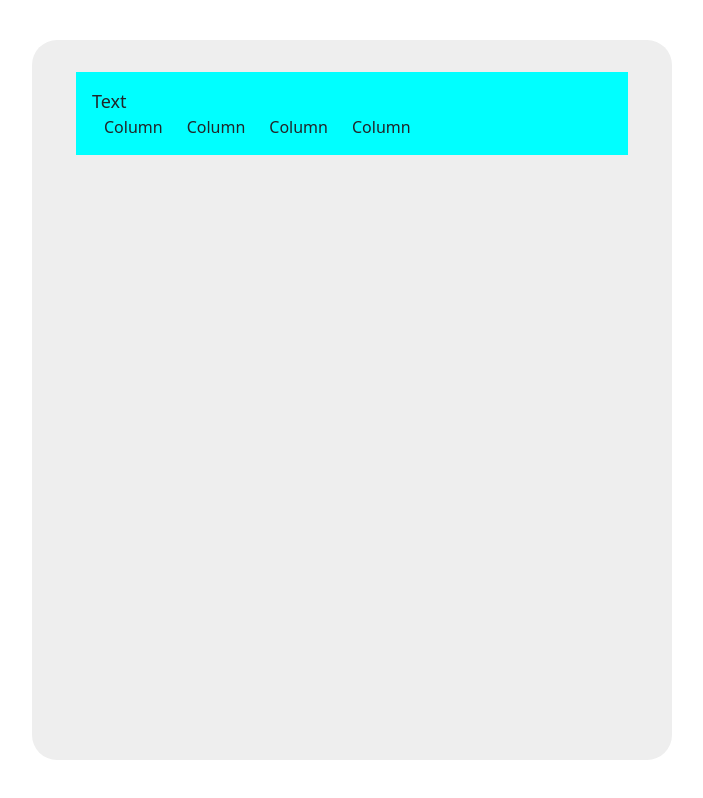
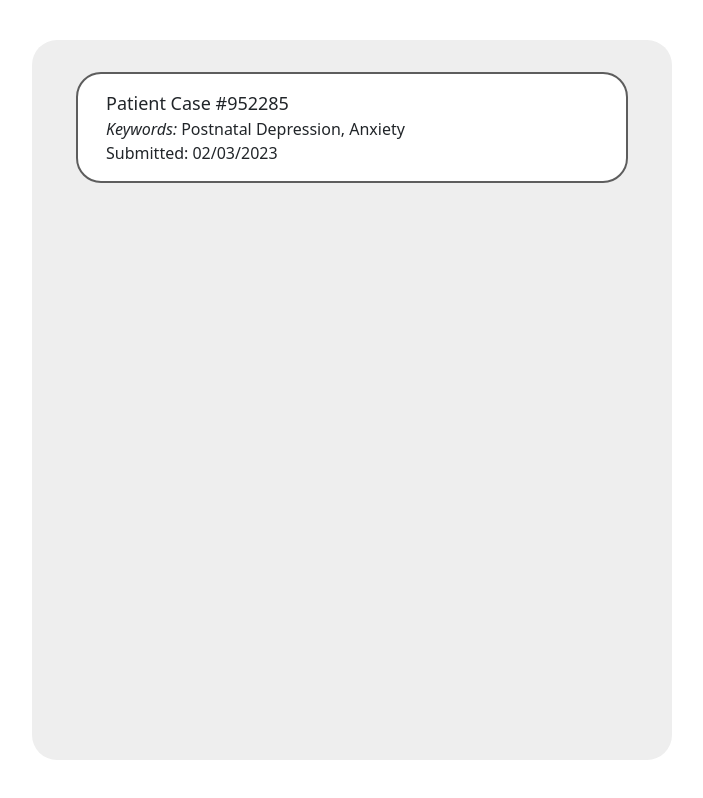
Before and after one commit to Michae1CC/smessage, a React (Vite) app: page / in a window 1280 px wide. Shown: the whole page, without its empty margins (288-991 px from the left). Built offline with nearby package versions, Linux system fonts and the light colour scheme.

Commit message:
Added Patient Case list and Routing

```diff
--- a/package.json
+++ b/package.json
@@ -16,6 +16,7 @@
     "bootstrap": "^5.3.1",
     "react": "^18.2.0",
     "react-dom": "^18.2.0",
+    "react-router-dom": "^6.15.0",
     "sass": "^1.66.1"
   },
   "devDependencies": {
--- a/src/App.scss
+++ b/src/App.scss
@@ -5,27 +5,3 @@
   padding: 2rem;
   text-align: center;
 }
-
-.outer-container {
-  height: 90vh !important;
-  width: 80vh !important;
-  max-width: 800px !important;
-  background: rgb(238, 238, 238);
-  border-radius: 25px;
-  padding: 2em;
-}
-
-.patient-case-box {
-  background: cyan;
-  padding: 1em;
-  margin-left: 2em !important;
-  margin-right: 2em !important;
-}
-
-.patient-case-title-row {
-  font-size: large;
-}
-
-.patient-case-info-row {
-  font-size: large;
-}
--- a/src/App.tsx
+++ b/src/App.tsx
@@ -1,22 +1,16 @@
 import "./App.scss";
-import "./Chat"
+import {createBrowserRouter, RouterProvider} from "react-router-dom";
+import PatientCaseList from "./PatientCaseList";
 
 function App() {
+  const router = createBrowserRouter([
+    {
+      path: "/",
+      element: <PatientCaseList />
+    }
+  ]);
   return (
-      <div className="container-fluid outer-container">
-        <div className="row patient-case-box">
-          <div className="row patient-case-title-row">
-            Text
-          </div>
-  <div className="row row-cols-auto">
-    <div className="col">Column</div>
-    <div className="col">Column</div>
-    <div className="col">Column</div>
-    <div className="col">Column</div>
-  </div>
-
-        </div>
-      </div>
+    <RouterProvider router={router} />
   );
 }
 
--- /dev/null
+++ b/src/Chat.scss
@@ -0,0 +1,43 @@
+
+@import "~bootstrap/scss/bootstrap";
+
+.outer {
+  height: 85vh !important;
+  width: 80vh !important;
+  max-width: 700px !important;
+  border-radius: 25px;
+}
+
+.main-display {
+  padding: 15px;
+  background: rgb(238, 238, 238);
+  border-radius: 25px;
+  overflow: auto;
+}
+
+.main-input {
+  max-height: 200px !important;
+  background-color: white;
+}
+
+.text-user {
+  text-align: left;
+  margin-top: 5px;
+  margin-bottom: 5px;
+  padding: 10px;
+  max-width: 50vh !important;
+  color: white;
+  background: rgb(48, 0, 50);
+  border-radius: 25px 5px 25px 25px;
+}
+
+.text-recipient {
+  text-align: left;
+  margin-top: 5px;
+  margin-bottom: 5px;
+  padding: 10px;
+  max-width: 50vh !important;
+  color: black;
+  background: rgb(181, 181, 181);
+  border-radius: 5px 25px 25px 25px;
+}
--- /dev/null
+++ b/src/PatientCaseList.scss
@@ -0,0 +1,29 @@
+@import "~bootstrap/scss/bootstrap";
+
+.outer-container {
+  height: 90vh !important;
+  width: 80vh !important;
+  max-width: 800px !important;
+  background: rgb(238, 238, 238);
+  border-radius: 25px;
+  padding: 2em;
+}
+
+.patient-case-box {
+  background: white;
+  border-radius: 25px;
+  border-color: rgb(93, 93, 93);
+  border-width: 2px;
+  border-style: solid;
+  padding: 1em;
+  margin-left: 2em !important;
+  margin-right: 2em !important;
+}
+
+.patient-case-title-row {
+  font-size: large;
+}
+
+.patient-case-info-row {
+  font-size: medium;
+}
--- /dev/null
+++ b/src/PatientCaseList.tsx
@@ -0,0 +1,20 @@
+
+import "./PatientCaseList.scss"
+
+function PatientCaseList() {
+  return (
+    <div className="container-fluid outer-container">
+      <div className="row patient-case-box">
+        <div className="row row-cols-auto patient-case-title-row">
+          <div className="col">Patient Case #952285</div>
+        </div>
+        <div className="row row-cols-auto">
+          <div className="col"><em>Keywords:</em> Postnatal Depression, Anxiety</div>
+          <div className="col">Submitted: 02/03/2023</div>
+        </div>
+      </div>
+    </div>
+  );
+}
+
+export default PatientCaseList;
```
Also changed, not shown: src/Chat.tsx (added, +80 -0 lines), 1 other file (tests, documents, lock files or other folders).
